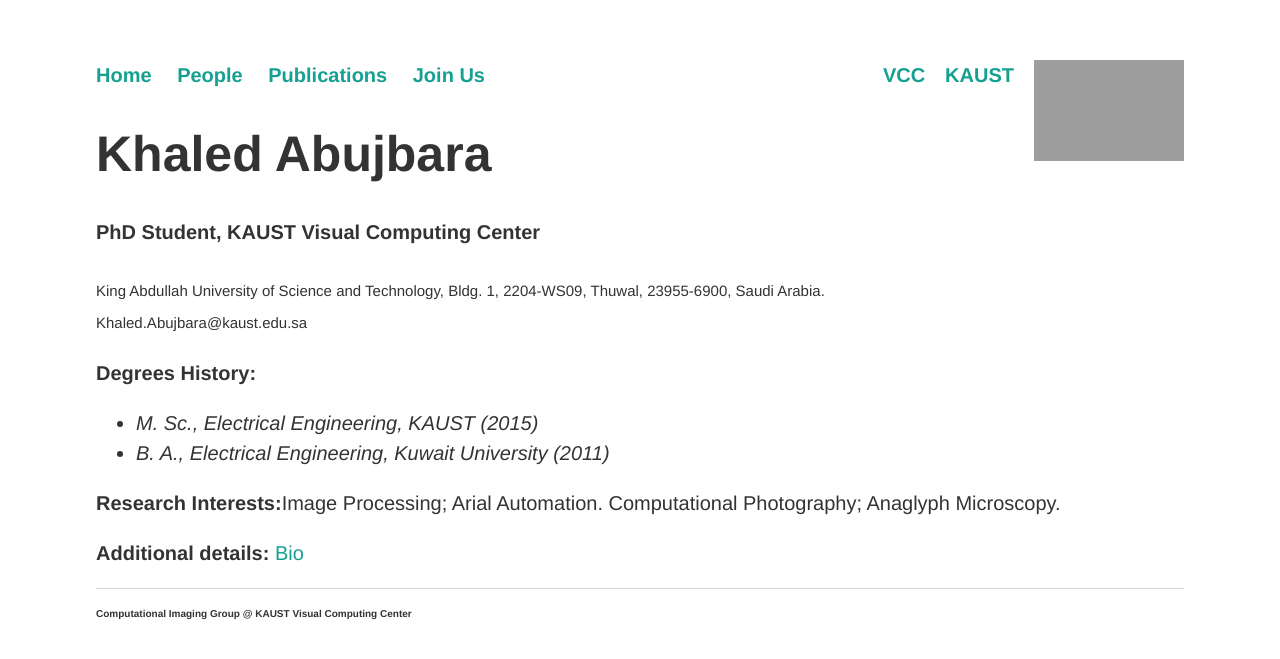
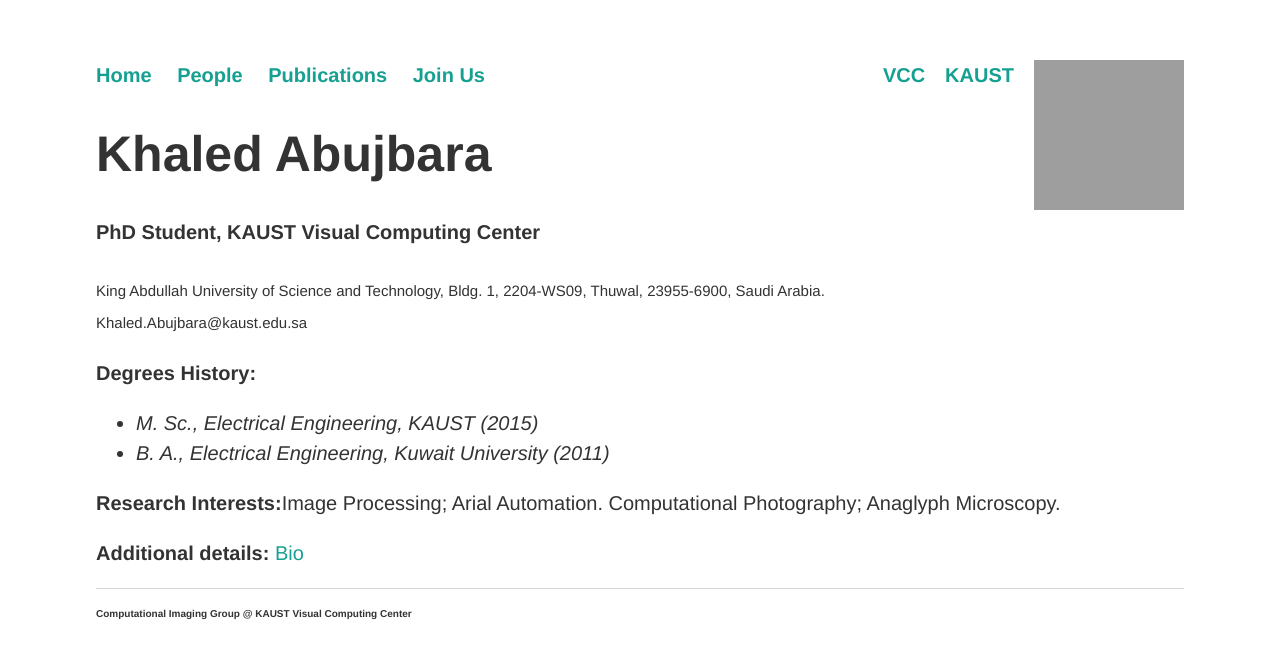
Before and after one commit to vccimaging/vccimaging.github.io, a Jekyll site: the page built from People/abujbakf/index.html, in a window 1280 px wide. Shown: the top 659 px of the page. Built offline with Jekyll 4.4.1, drawn with Linux system fonts in a browser that asks for light colours; grey boxes are pictures that could not be loaded.

Commit message:
Update index.html

```diff
--- a/People/abujbakf/index.html
+++ b/People/abujbakf/index.html
@@ -3,7 +3,7 @@ layout: default
 title: Khaled Abujbara -- Home Page
 image: abujbakf.png
 width: 150
-height: 101
+height: 150
 
 ---
 
```
